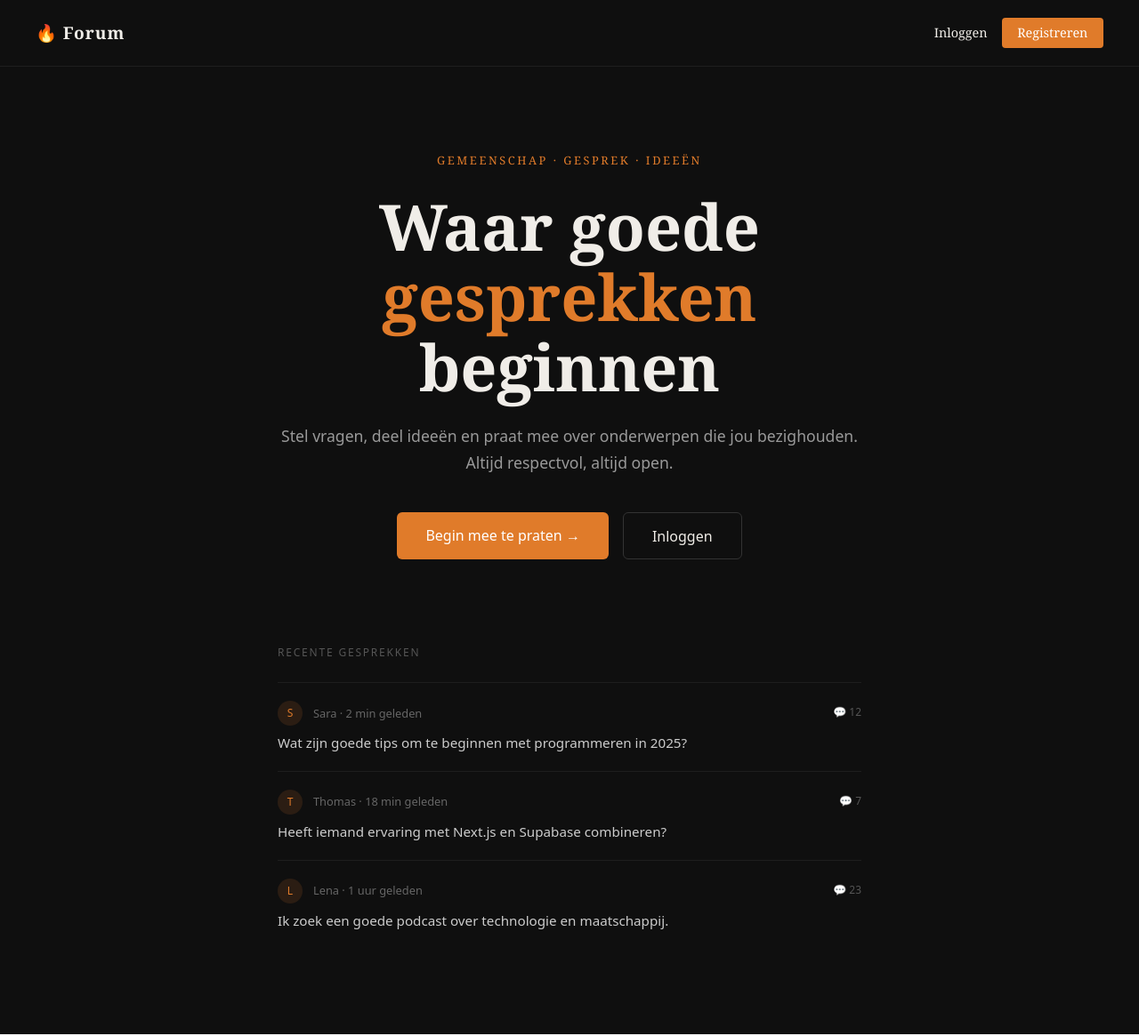
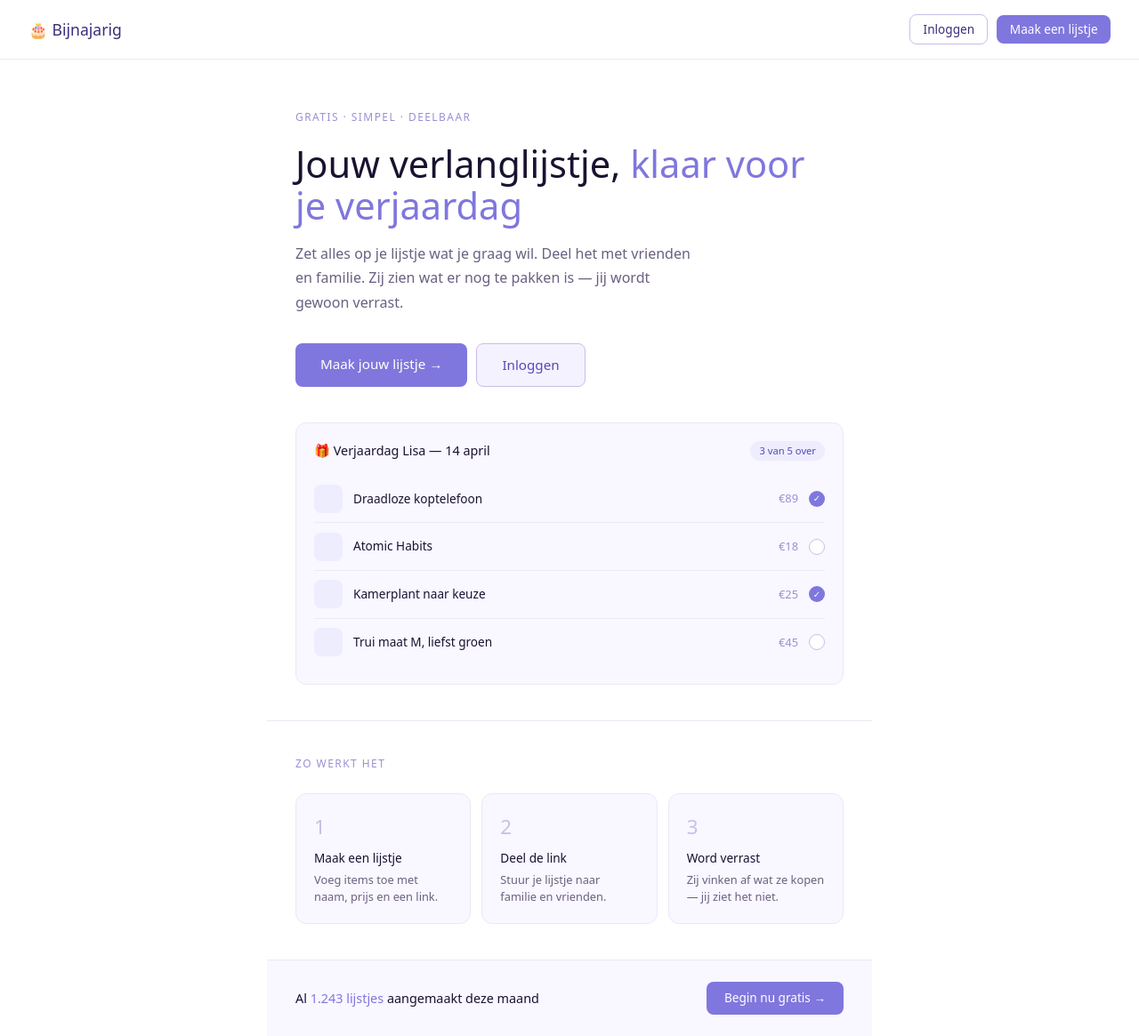
Before and after one commit to freshmonksnl/mijn-forum, a Next.js app: page / in a window 1280 px wide. Shown: the whole page at 89% size. Built offline with nearby package versions, Linux system fonts and the light colour scheme; no server answers.

Commit message:
Nieuwe homepage

```diff
--- a/app/page.tsx
+++ b/app/page.tsx
@@ -27,29 +27,31 @@ export default function Home() {
   }
 
   return (
-    <main style={{ background: '#0f0f0f', minHeight: '100vh', color: '#f0ede8', fontFamily: 'Georgia, serif' }}>
+    <main style={{ background: '#fff', minHeight: '100vh', fontFamily: 'system-ui, sans-serif' }}>
 
       {/* Navigatie */}
-      <nav style={{ display: 'flex', justifyContent: 'space-between', alignItems: 'center', padding: '1.25rem 2.5rem', borderBottom: '1px solid #1e1e1e' }}>
-        <span style={{ fontSize: '1.2rem', fontWeight: 'bold', letterSpacing: '0.05em', color: '#f0ede8' }}>
-          🔥 Forum
-        </span>
-        <div style={{ display: 'flex', gap: '1rem', alignItems: 'center' }}>
+      <nav style={{ display: 'flex', justifyContent: 'space-between', alignItems: 'center', padding: '1rem 2rem', borderBottom: '0.5px solid #ede8f5', background: '#fff' }}>
+        <div style={{ fontSize: '1.1rem', fontWeight: '500', color: '#3d2d7a', display: 'flex', alignItems: 'center', gap: '8px' }}>
+          🎂 Bijnajarig
+        </div>
+        <div style={{ display: 'flex', gap: '10px', alignItems: 'center' }}>
           {email ? (
             <>
-              <span style={{ fontSize: '0.85rem', color: '#888' }}>{email}</span>
+              <span style={{ fontSize: '0.85rem', color: '#9b8fd4' }}>{email}</span>
               <button
                 onClick={handleUitloggen}
-                style={{ background: 'transparent', border: '1px solid #444', color: '#f0ede8', padding: '0.4rem 1rem', borderRadius: '4px', cursor: 'pointer', fontSize: '0.85rem' }}
+                style={{ background: 'transparent', border: '0.5px solid #c9bee8', color: '#3d2d7a', padding: '0.35rem 0.9rem', borderRadius: '8px', fontSize: '0.85rem', cursor: 'pointer' }}
               >
                 Uitloggen
               </button>
             </>
           ) : (
             <>
-              <Link href="/inloggen" style={{ color: '#f0ede8', textDecoration: 'none', fontSize: '0.9rem' }}>Inloggen</Link>
-              <Link href="/registreren" style={{ background: '#e07b2a', color: '#fff', padding: '0.4rem 1.1rem', borderRadius: '4px', textDecoration: 'none', fontSize: '0.9rem' }}>
-                Registreren
+              <Link href="/inloggen" style={{ background: 'transparent', border: '0.5px solid #c9bee8', color: '#3d2d7a', padding: '0.35rem 0.9rem', borderRadius: '8px', fontSize: '0.85rem', textDecoration: 'none' }}>
+                Inloggen
+              </Link>
+              <Link href="/registreren" style={{ background: '#7F77DD', color: '#fff', padding: '0.35rem 0.9rem', borderRadius: '8px', fontSize: '0.85rem', textDecoration: 'none' }}>
+                Maak een lijstje
               </Link>
             </>
           )}
@@ -57,62 +59,88 @@ export default function Home() {
       </nav>
 
       {/* Hero */}
-      <section style={{ maxWidth: '720px', margin: '0 auto', padding: '6rem 2rem 4rem', textAlign: 'center' }}>
-        <p style={{ fontSize: '0.8rem', letterSpacing: '0.2em', textTransform: 'uppercase', color: '#e07b2a', marginBottom: '1.5rem' }}>
-          Gemeenschap · Gesprek · Ideeën
+      <section style={{ maxWidth: '680px', margin: '0 auto', padding: '3.5rem 2rem 2.5rem' }}>
+        <p style={{ fontSize: '0.75rem', letterSpacing: '0.12em', textTransform: 'uppercase', color: '#9b8fd4', marginBottom: '1.25rem' }}>
+          Gratis · Simpel · Deelbaar
         </p>
-        <h1 style={{ fontSize: 'clamp(2.5rem, 6vw, 4.5rem)', fontWeight: 'bold', lineHeight: 1.1, marginBottom: '1.5rem', color: '#f0ede8' }}>
-          Waar goede<br />
-          <span style={{ color: '#e07b2a' }}>gesprekken</span><br />
-          beginnen
+        <h1 style={{ fontSize: 'clamp(2rem, 5vw, 2.6rem)', fontWeight: '500', lineHeight: '1.15', color: '#1a1230', marginBottom: '1rem' }}>
+          Jouw verlanglijstje,{' '}
+          <span style={{ color: '#7F77DD' }}>klaar voor je verjaardag</span>
         </h1>
-        <p style={{ fontSize: '1.1rem', color: '#999', lineHeight: 1.7, marginBottom: '2.5rem', fontFamily: 'system-ui, sans-serif' }}>
-          Stel vragen, deel ideeën en praat mee over onderwerpen die jou bezighouden. Altijd respectvol, altijd open.
+        <p style={{ fontSize: '1rem', color: '#6b6080', lineHeight: '1.7', marginBottom: '2rem', maxWidth: '460px' }}>
+          Zet alles op je lijstje wat je graag wil. Deel het met vrienden en familie. Zij zien wat er nog te pakken is — jij wordt gewoon verrast.
         </p>
 
+        <div style={{ display: 'flex', gap: '10px', flexWrap: 'wrap', marginBottom: '2.5rem' }}>
           {email ? (
-          <div style={{ display: 'flex', gap: '1rem', justifyContent: 'center', flexWrap: 'wrap' }}>
-            <Link href="/forum" style={{ background: '#e07b2a', color: '#fff', padding: '0.85rem 2rem', borderRadius: '6px', textDecoration: 'none', fontSize: '1rem', fontFamily: 'system-ui, sans-serif' }}>
-              Naar het forum →
+            <Link href="/lijstjes" style={{ background: '#7F77DD', color: '#fff', padding: '0.75rem 1.75rem', borderRadius: '8px', fontSize: '0.95rem', textDecoration: 'none' }}>
+              Naar mijn lijstjes →
             </Link>
-          </div>
           ) : (
-          <div style={{ display: 'flex', gap: '1rem', justifyContent: 'center', flexWrap: 'wrap' }}>
-            <Link href="/registreren" style={{ background: '#e07b2a', color: '#fff', padding: '0.85rem 2rem', borderRadius: '6px', textDecoration: 'none', fontSize: '1rem', fontFamily: 'system-ui, sans-serif' }}>
-              Begin mee te praten →
+            <>
+              <Link href="/registreren" style={{ background: '#7F77DD', color: '#fff', padding: '0.75rem 1.75rem', borderRadius: '8px', fontSize: '0.95rem', textDecoration: 'none' }}>
+                Maak jouw lijstje →
               </Link>
-            <Link href="/inloggen" style={{ background: 'transparent', color: '#f0ede8', padding: '0.85rem 2rem', borderRadius: '6px', textDecoration: 'none', fontSize: '1rem', border: '1px solid #333', fontFamily: 'system-ui, sans-serif' }}>
+              <Link href="/inloggen" style={{ background: '#f5f2ff', color: '#534AB7', padding: '0.75rem 1.75rem', borderRadius: '8px', fontSize: '0.95rem', textDecoration: 'none', border: '0.5px solid #c9bee8' }}>
                 Inloggen
               </Link>
+            </>
+          )}
         </div>
-        )}
+
+        {/* Voorbeeld lijstje */}
+        <div style={{ background: '#f9f7ff', borderRadius: '12px', padding: '1.25rem', border: '0.5px solid #ede8f5' }}>
+          <div style={{ display: 'flex', justifyContent: 'space-between', alignItems: 'center', marginBottom: '1rem' }}>
+            <span style={{ fontSize: '0.9rem', fontWeight: '500', color: '#1a1230' }}>🎁 Verjaardag Lisa — 14 april</span>
+            <span style={{ fontSize: '0.7rem', background: '#EEEDFE', color: '#534AB7', padding: '3px 10px', borderRadius: '99px' }}>3 van 5 over</span>
+          </div>
+          {[
+            { naam: 'Draadloze koptelefoon', prijs: '€89', gedaan: true },
+            { naam: 'Atomic Habits', prijs: '€18', gedaan: false },
+            { naam: 'Kamerplant naar keuze', prijs: '€25', gedaan: true },
+            { naam: 'Trui maat M, liefst groen', prijs: '€45', gedaan: false },
+          ].map((item, i) => (
+            <div key={i} style={{ display: 'flex', alignItems: 'center', gap: '12px', padding: '0.65rem 0', borderBottom: i < 3 ? '0.5px solid #ede8f5' : 'none' }}>
+              <div style={{ width: '32px', height: '32px', borderRadius: '8px', background: '#EEEDFE', flexShrink: 0 }} />
+              <span style={{ fontSize: '0.85rem', color: '#1a1230', flex: 1 }}>{item.naam}</span>
+              <span style={{ fontSize: '0.8rem', color: '#9b8fd4' }}>{item.prijs}</span>
+              <div style={{ width: '18px', height: '18px', borderRadius: '50%', background: item.gedaan ? '#7F77DD' : '#fff', border: item.gedaan ? 'none' : '0.5px solid #c9bee8', flexShrink: 0, display: 'flex', alignItems: 'center', justifyContent: 'center' }}>
+                {item.gedaan && <span style={{ color: '#fff', fontSize: '10px' }}>✓</span>}
+              </div>
+            </div>
+          ))}
+        </div>
       </section>
 
-      {/* Voorbeeldberichten */}
-      <section style={{ maxWidth: '720px', margin: '0 auto', padding: '2rem 2rem 6rem' }}>
-        <p style={{ fontSize: '0.75rem', letterSpacing: '0.15em', textTransform: 'uppercase', color: '#555', marginBottom: '1.5rem', fontFamily: 'system-ui, sans-serif' }}>
-          Recente gesprekken
+      {/* Zo werkt het */}
+      <div style={{ height: '0.5px', background: '#ede8f5', maxWidth: '680px', margin: '0 auto' }} />
+      <section style={{ maxWidth: '680px', margin: '0 auto', padding: '2.5rem 2rem' }}>
+        <p style={{ fontSize: '0.75rem', letterSpacing: '0.12em', textTransform: 'uppercase', color: '#9b8fd4', marginBottom: '1.5rem' }}>
+          Zo werkt het
         </p>
+        <div style={{ display: 'grid', gridTemplateColumns: 'repeat(auto-fit, minmax(160px, 1fr))', gap: '12px' }}>
           {[
-          { naam: 'Sara', tijd: '2 min geleden', bericht: 'Wat zijn goede tips om te beginnen met programmeren in 2025?', reacties: 12 },
-          { naam: 'Thomas', tijd: '18 min geleden', bericht: 'Heeft iemand ervaring met Next.js en Supabase combineren?', reacties: 7 },
-          { naam: 'Lena', tijd: '1 uur geleden', bericht: 'Ik zoek een goede podcast over technologie en maatschappij.', reacties: 23 },
-        ].map((post, i) => (
-          <div key={i} style={{ borderTop: '1px solid #1e1e1e', padding: '1.25rem 0', display: 'flex', justifyContent: 'space-between', alignItems: 'flex-start', gap: '1rem' }}>
-            <div>
-              <div style={{ display: 'flex', gap: '0.75rem', alignItems: 'center', marginBottom: '0.5rem' }}>
-                <div style={{ width: '28px', height: '28px', borderRadius: '50%', background: '#e07b2a22', display: 'flex', alignItems: 'center', justifyContent: 'center', fontSize: '0.75rem', color: '#e07b2a', fontFamily: 'system-ui' }}>
-                  {post.naam[0]}
-                </div>
-                <span style={{ fontSize: '0.8rem', color: '#666', fontFamily: 'system-ui, sans-serif' }}>{post.naam} · {post.tijd}</span>
-              </div>
-              <p style={{ fontSize: '0.95rem', color: '#ccc', lineHeight: 1.5, fontFamily: 'system-ui, sans-serif' }}>{post.bericht}</p>
-            </div>
-            <span style={{ fontSize: '0.75rem', color: '#555', whiteSpace: 'nowrap', fontFamily: 'system-ui, sans-serif', marginTop: '0.25rem' }}>
-              💬 {post.reacties}
-            </span>
+            { num: '1', titel: 'Maak een lijstje', omschrijving: 'Voeg items toe met naam, prijs en een link.' },
+            { num: '2', titel: 'Deel de link', omschrijving: 'Stuur je lijstje naar familie en vrienden.' },
+            { num: '3', titel: 'Word verrast', omschrijving: 'Zij vinken af wat ze kopen — jij ziet het niet.' },
+          ].map((stap, i) => (
+            <div key={i} style={{ background: '#f9f7ff', borderRadius: '12px', padding: '1.25rem', border: '0.5px solid #ede8f5' }}>
+              <div style={{ fontSize: '1.4rem', fontWeight: '500', color: '#c9bee8', marginBottom: '0.5rem' }}>{stap.num}</div>
+              <div style={{ fontSize: '0.85rem', fontWeight: '500', color: '#1a1230', marginBottom: '0.3rem' }}>{stap.titel}</div>
+              <div style={{ fontSize: '0.8rem', color: '#6b6080', lineHeight: '1.5' }}>{stap.omschrijving}</div>
             </div>
           ))}
+        </div>
+      </section>
+
+      {/* Onderkant */}
+      <section style={{ maxWidth: '680px', margin: '0 auto', padding: '1.5rem 2rem', background: '#f9f7ff', borderTop: '0.5px solid #ede8f5', display: 'flex', justifyContent: 'space-between', alignItems: 'center', flexWrap: 'wrap', gap: '1rem' }}>
+        <p style={{ fontSize: '0.9rem', color: '#1a1230' }}>
+          Al <span style={{ color: '#7F77DD', fontWeight: '500' }}>1.243 lijstjes</span> aangemaakt deze maand
+        </p>
+        <Link href="/registreren" style={{ background: '#7F77DD', color: '#fff', padding: '0.5rem 1.25rem', borderRadius: '8px', fontSize: '0.85rem', textDecoration: 'none' }}>
+          Begin nu gratis →
+        </Link>
       </section>
 
     </main>
```
Lines whose indentation alone changed are shown as unchanged.
